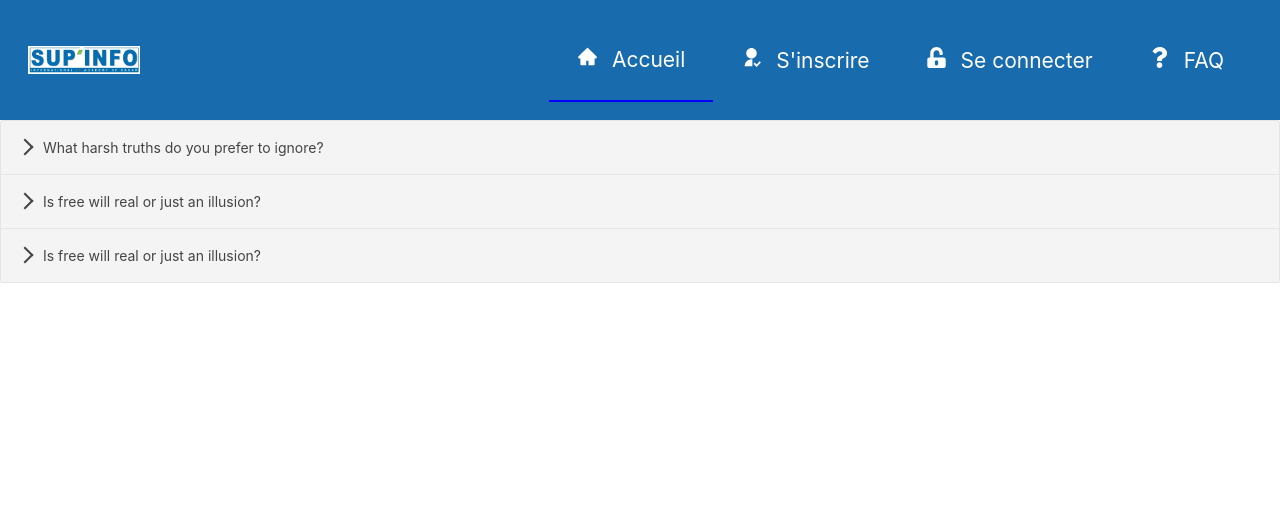
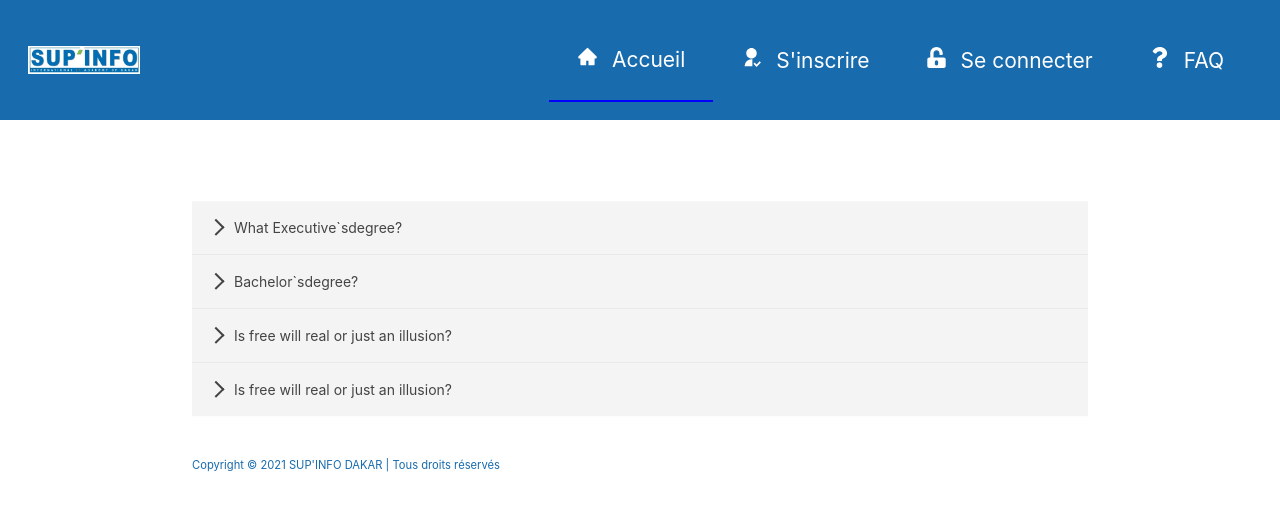
Before and after one commit to Abdoul-Wahab-Ly/Gestion-inscription, a React (Create React App) app: page /faq in a window 1280 px wide. Shown: the top 510 px of the page. Built offline with nearby package versions, Linux system fonts and the light colour scheme.

Commit message:
css du faq

```diff
--- a/src/App.css
+++ b/src/App.css
@@ -56,7 +56,6 @@ img {
 }
 
 .accueil {
-
   width: 100vw;
   height: 85vh;
   background-image: linear-gradient(
@@ -149,9 +148,8 @@ img {
   gap: 2rem;
 }
 
-.formationContainer{
+.formationContainer {
   width: 100vw;
-
 }
 
 .inpuntContainer {
@@ -253,8 +251,8 @@ button {
   height: 85vh;
   padding: 7rem;
   background-color: #ffffff;
-justify-items: center;
-align-items: center;
+  justify-items: center;
+  align-items: center;
   display: grid;
   grid-template-columns: 1fr 1fr;
   overflow-x: hidden;
@@ -359,7 +357,7 @@ align-items: center;
   color: #186bad;
 }
 
-.administration{
+.administration {
   padding: 3rem;
 }
 
@@ -389,17 +387,18 @@ align-items: center;
   padding-bottom: 12px;
   background-color: #186bad;
   color: white;
+}
+tr:nth-child(even) {
+  background: #f1f4f6;
+}
 
-}
-tr:nth-child(even) {background: #f1f4f6}
-
-.ctnbtn{
+.ctnbtn {
   display: flex;
   flex-direction: column;
 }
 
-.cntbtn button{
-  margin-top: .5rem;
+.cntbtn button {
+  margin-top: 0.5rem;
   border-radius: 5rem;
   font-size: 0.9rem;
   cursor: pointer;
@@ -409,3 +408,34 @@ tr:nth-child(even) {background: #f1f4f6}
   background-color: #4dac58;
   color: whitesmoke;
 }
+
+.accueil .copyy {
+  font-size: 0.8rem;
+  color: #186bad;
+}
+
+.inscrire .copyy {
+  font-size: 0.8rem;
+  color: #186bad;
+  margin-top: 2rem;
+}
+
+.connexion .copyy {
+  font-size: 0.8rem;
+  color: #186bad;
+  position: absolute;
+  bottom: 0.7rem;
+  left: 10rem;
+}
+
+.accord {
+  width: 70vw;
+  margin: 0 auto;
+  transform: translateY(30%);
+}
+
+.accord .copyy {
+  font-size: 0.8rem;
+  color: #186bad;
+  margin-top: 3rem;
+}
--- a/src/App.js
+++ b/src/App.js
@@ -36,7 +36,6 @@ function App() {
               <Route component={ErrorPage} />
           </Switch>
 
-
     </BrowserRouter>
   );
 }
--- a/src/components/Accueil.js
+++ b/src/components/Accueil.js
@@ -22,6 +22,7 @@ const Accueil = () => {
             hauteur de vos attentes</p>
 
             <p className="plink"> <Link to="/formation">Voir nos formations</Link></p>
+            <p className="copyy">Copyright © 2021 SUP'INFO DAKAR | Tous droits réservés</p>
         </div>
     )
 }
--- a/src/components/Connecter.js
+++ b/src/components/Connecter.js
@@ -38,6 +38,7 @@ const Connecter = () => {
             <div className="connexionImg">
                 <img src={cc0} alt="connexion"/>
             </div>
+            <p className="copyy">Copyright © 2021 SUP'INFO DAKAR | Tous droits réservés</p>
         </div>
     )
 }
--- a/src/components/Faq.js
+++ b/src/components/Faq.js
@@ -20,19 +20,39 @@ import 'react-accessible-accordion/dist/fancy-example.css';
 
 const Faq = () => {
     return (
-        <Accordion>
+        <Accordion className="accord">
             <AccordionItem>
                 <AccordionItemHeading>
                     <AccordionItemButton>
-                        What harsh truths do you prefer to ignore?
+                        What Executive`sdegree?
                     </AccordionItemButton>
                 </AccordionItemHeading>
                 <AccordionItemPanel>
                     <p>
-                        Exercitation in fugiat est ut ad ea cupidatat ut in
-                        cupidatat occaecat ut occaecat consequat est minim minim
-                        esse tempor laborum consequat esse adipisicing eu
-                        reprehenderit enim.
+                    Le programme « Executive » débute par une<br/>
+                     évaluation des besoins du candidat.<br/>
+                     Il s'adresse plus particulièrement aux personnes<br/>
+                      en activité (entreprise, organismes,..).<br/>
+                     Planning adapté et gain de temps, sont<br/>
+                     les points forts de ce programme.<br/>
+                    </p>
+                </AccordionItemPanel>
+
+            </AccordionItem>
+            <AccordionItem>
+                <AccordionItemHeading>
+                    <AccordionItemButton>
+                    Bachelor`sdegree?
+                    </AccordionItemButton>
+                </AccordionItemHeading>
+                <AccordionItemPanel>
+                    <p>
+                    Le programme « Bachelor »(Bcs) ou « Licence Pro »<br/>
+                     (LP) est un classique de la formation continue.<br/>
+                    Il se déroule sur trois (03) ans,<br/>
+                     avec une soutenance publique en fin de parcours.<br/>
+                     Toutes filières confondues, les technologies<br/>
+                      de l'information y sont fortement représentées .<br/>
                     </p>
                 </AccordionItemPanel>
             </AccordionItem>
@@ -44,12 +64,15 @@ const Faq = () => {
                 </AccordionItemHeading>
                 <AccordionItemPanel>
                     <p>
-                        In ad velit in ex nostrud dolore cupidatat consectetur
-                        ea in ut nostrud velit in irure cillum tempor laboris
-                        sed adipisicing eu esse duis nulla non.
+                    Sur deux (02) années après le Bachelor (Bcs),<br/>
+                    programme Master (Mcs) dispose d'une excellente réputation<br/>
+                    dans le monde professionnel.<br/>
+                     Associé à une certification internationale et une expérience en entreprise,<br/>
+                     votre Master du Groupe SUP'INFO fait toute la différence.<br/>
                     </p>
                 </AccordionItemPanel>
             </AccordionItem>
+
             <AccordionItem>
                 <AccordionItemHeading>
                     <AccordionItemButton>
@@ -58,12 +81,15 @@ const Faq = () => {
                 </AccordionItemHeading>
                 <AccordionItemPanel>
                     <p>
-                        In ad velit in ex nostrud dolore cupidatat consectetur
-                        ea in ut nostrud velit in irure cillum tempor laboris
-                        sed adipisicing eu esse duis nulla non.
+                    Sur deux (02) années après le Bachelor (Bcs),<br/>
+                    programme Master (Mcs) dispose d'une excellente réputation<br/>
+                    dans le monde professionnel.<br/>
+                     Associé à une certification internationale et une expérience en entreprise,<br/>
+                     votre Master du Groupe SUP'INFO fait toute la différence.<br/>
                     </p>
                 </AccordionItemPanel>
             </AccordionItem>
+            <p className="copyy">Copyright © 2021 SUP'INFO DAKAR | Tous droits réservés</p>
         </Accordion>
     );
 }
--- a/src/components/Inscrire.js
+++ b/src/components/Inscrire.js
@@ -53,6 +53,8 @@ const Inscrire = () => {
                 <button>S'isnscrire</button>
 
             </form>
+
+            <p className="copyy">Copyright © 2021 SUP'INFO DAKAR | Tous droits réservés</p>
         </div>
         </div>
     )
```
